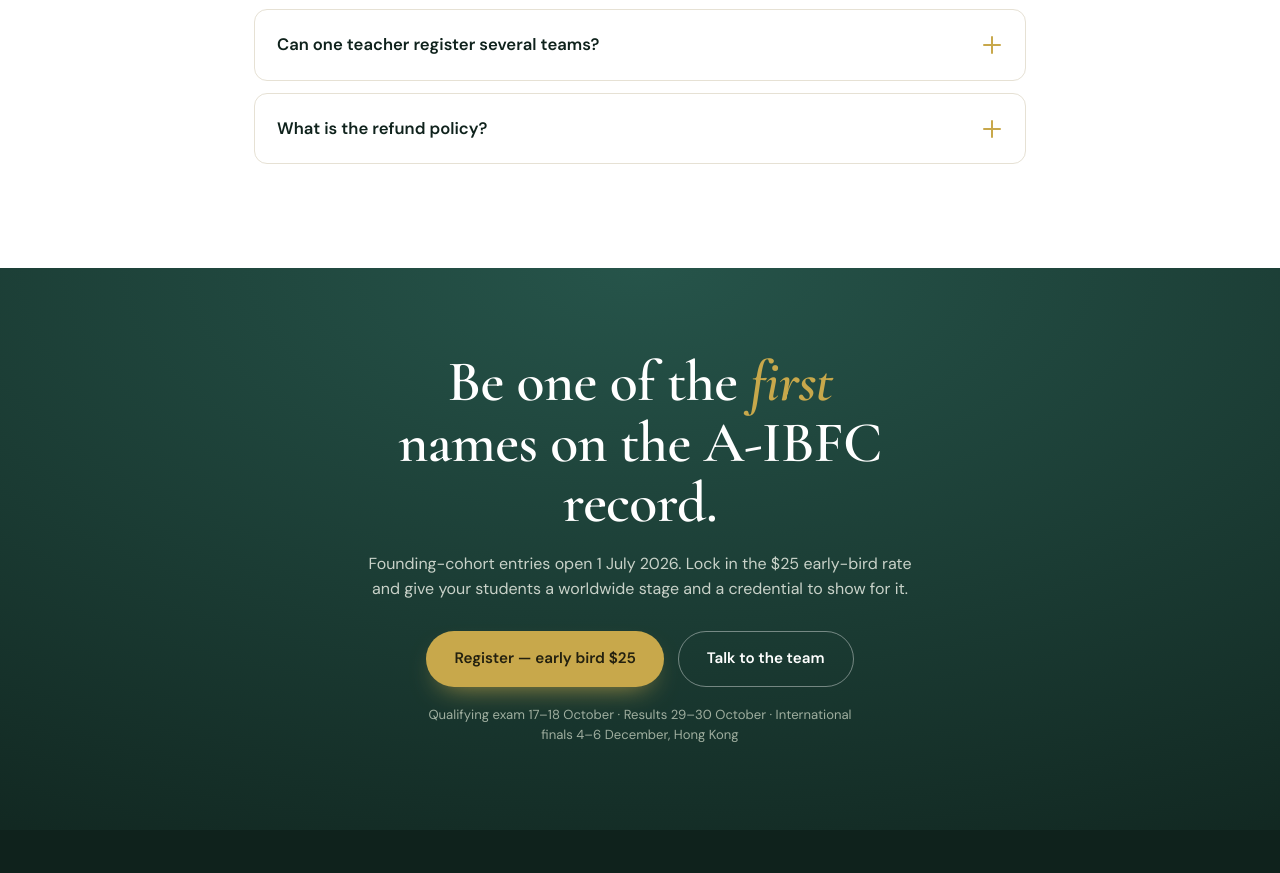
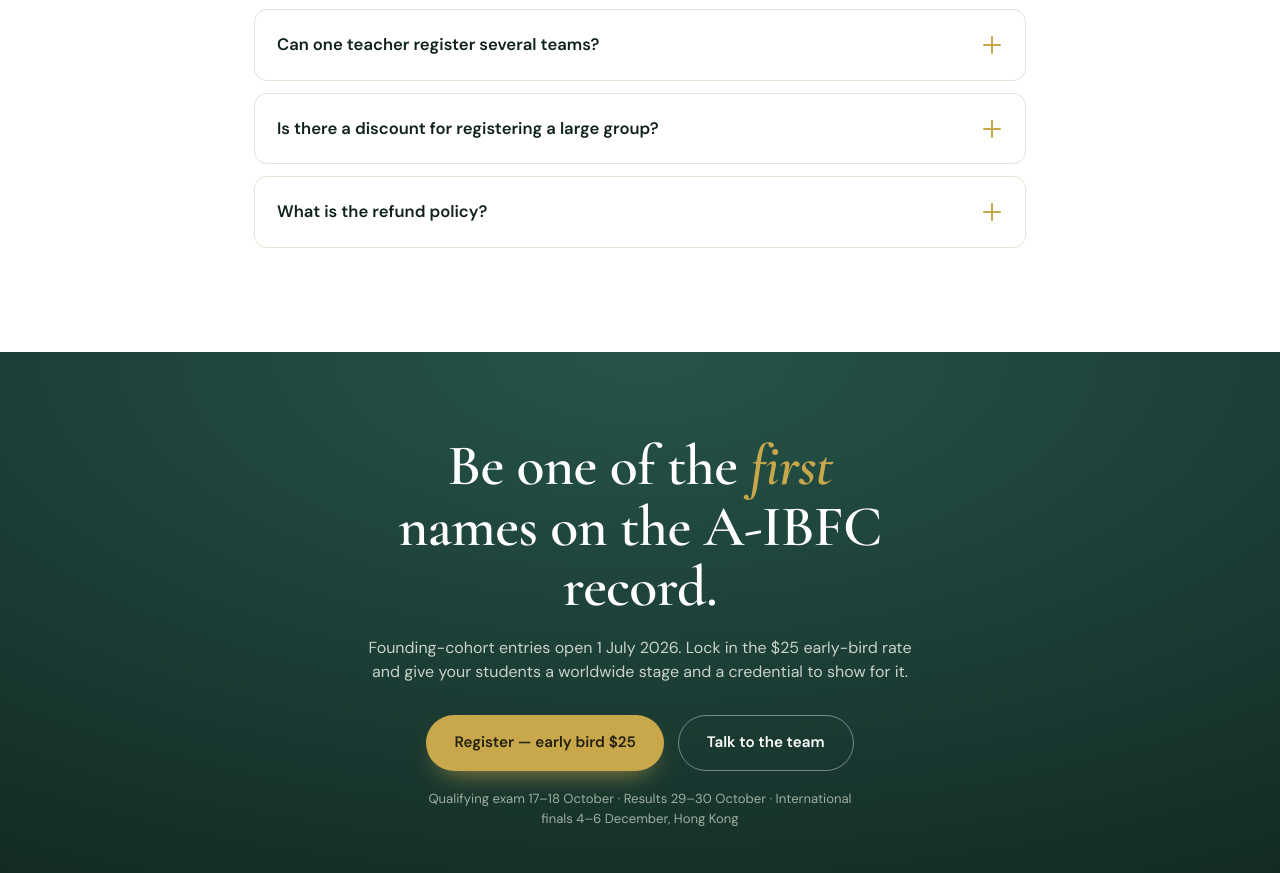
Before and after one commit to nurbajenglish-byte/emeraldhv-web, a plain HTML site: page public/aibfc.html in a window 1280 px wide. Shown: the part 9189-10062 px from the top of the page. Drawn offline with nearby package versions, Linux system fonts and the light colour scheme.

Commit message:
Add 10+ students 50% off local round discount FAQ

```diff
--- a/public/aibfc.html
+++ b/public/aibfc.html
@@ -502,6 +502,7 @@ footer ul{list-style:none;display:flex;flex-direction:column;gap:8px}
     <details class="rv"><summary>What does every participant get?<span class="pm"></span></summary><p>An official certificate. Within each country round, entrants are also recognized by score: the top 20% receive Gold, the next 30% Silver, and the remaining 50% Bronze medals. Finalists additionally earn distinction certificates and trophies, plus written feedback from the judging panel.</p></details>
     <details class="rv"><summary>How and when do we pay?<span class="pm"></span></summary><p>Registration opens 1 July 2026 and is paid securely online by card. Early-bird pricing ($25 per entry, all tracks) runs through 1 September; standard pricing ($30, all tracks) applies from 2 September.</p></details>
     <details class="rv"><summary>Can one teacher register several teams?<span class="pm"></span></summary><p>Yes. A school coordinator can register multiple teams in bulk and manage them from one account. Email us to be set up as a coordinator.</p></details>
+    <details class="rv"><summary>Is there a discount for registering a large group?<span class="pm"></span></summary><p>Yes &mdash; schools or institutions registering 10+ students receive 50% off local round entry ($12.50 early bird / $15 standard per student). Contact us at emeraldhv@nurbakyt.com to arrange group registration.</p></details>
     <details class="rv"><summary>What is the refund policy?<span class="pm"></span></summary><p>Full refunds are available until 10 October 2026 &mdash; one week before the qualifying exam. After that date, registration fees are non-refundable, as exam logistics are committed based on entry counts. If A-IBFC 2026 is cancelled by the organisers, all fees are refunded in full.</p></details>
   </div>
 </section>
```
